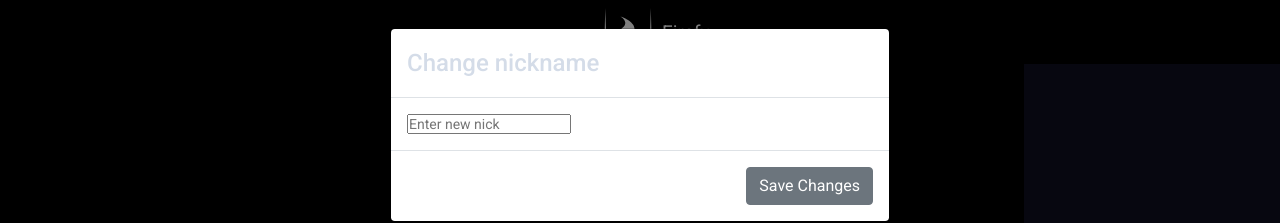
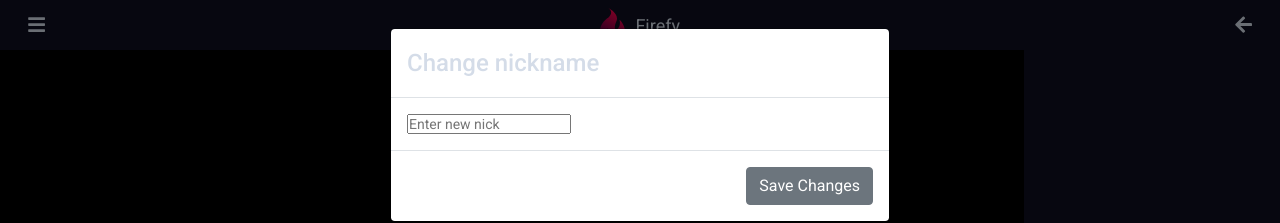
Before and after one commit to Suniaster/Firefy, a React (Create React App) app: page /teste in a window 1280 px wide. Shown: the top 223 px of the page. Built offline with nearby package versions, Linux system fonts and the light colour scheme; no server answers.

Commit message:
Add new header

```diff
--- a/src/components/Header.js
+++ b/src/components/Header.js
@@ -1,14 +1,16 @@
 import React, { useState } from 'react'
+import { useHistory } from 'react-router-dom'
 import '../styles/header.css'
-import { FaBars } from 'react-icons/fa'
+import { FaBars, FaArrowLeft } from 'react-icons/fa'
 
 import Sidebar from './Sidebar'
 
-import Logo from '../assets/logo_white.svg'
+import Logo from '../assets/logov2.svg'
 
-export default function Header() {
+export default function Header({children}) {
+    let history = useHistory()
 
-    function handleClick(e) {
+    function handleMenuClick(e) {
         e.preventDefault();
         if(menuClick === false)
             setMenuClick(true)
@@ -16,19 +18,28 @@ export default function Header() {
             setMenuClick(false)
     }
 
+    function handleExitClick(e) {
+        e.preventDefault();
+        history.push("/rooms")
+    }
+
     const [menuClick,setMenuClick] = useState(false)
     return(
         <>
         <header className="header-container">
-            <button className = "menu" onClick={(e) => handleClick(e)}>
+            <button onClick={(e) => handleMenuClick(e)}>
                 <FaBars/>
             </button>
             <div className="company">
                 <img src={Logo} alt="🔥" />
                 <span>Firefy</span>
             </div>
+            <button onClick={(e) => handleExitClick(e)}>
+                <FaArrowLeft/>
+            </button>
         </header>
         {menuClick && <Sidebar/>}
+        {children}
         </>
     )
 
--- a/src/styles/header.css
+++ b/src/styles/header.css
@@ -3,33 +3,8 @@
     display: flex;
     align-items: center;
     justify-content: center;
-    background-color: black;
-    height: 4rem;
-    padding: 0 0.5rem 0 0.5rem;
-}
-
-.header-container button {
-    display:block;
-    line-height: 50%;
-    background-color: #B6B6B6;
-    height: 2rem;
-    width: 2rem;
-    text-align: center;
-    text-decoration: none;
-    display: inline-block;
-    border: none;
-    border-radius: 50%;
-    cursor: pointer;
-    transition: 0.2s;
-}
-
-
-.header-container button:hover {
-    background-color: #ffffff;
-}
-
-.header-container .menu svg {
-    font-size: 1rem;
+    height: 50px;
+    padding: 0 20px 0 20px;
 }
 
 .header-container .company {
@@ -38,18 +13,45 @@
     flex-wrap: nowrap;
     align-items: center;
     justify-content: center;
-    max-height: 4rem;
     width: 100%;
-    color: #ffffff;
-}
-
-
-.header-container .company span{
-    margin-left: 0.3rem;
-    font-size: 1.2rem;
+    font-size: 1.125rem;
 }
 
 .header-container .company img{
-    max-height: 3rem;
-    margin-right: 0.3rem;
+    height: 35px;
 }
+
+.header-container .company *{
+    margin: 0 5px 0 5px
+}
+
+.header-container button {
+    z-index: 300;
+    display:block;
+    height: 35px;
+    width: 35px;
+    text-align: center;
+    text-decoration: none;
+    display: inline-block;
+    border: none;
+    cursor: pointer;
+    background-color: Transparent;
+    transition: 0.2s;
+    align-items: center;
+}
+
+button:focus {
+    outline:0;
+}
+
+.header-container button:hover {
+    background-color: rgb(59, 60, 90);
+    border-radius: 50%;
+}
+
+.header-container button svg {
+    height: 1.2rem;
+    width: 1.2rem;
+    fill: #D4DCE8;
+    margin: auto;
+}
```
